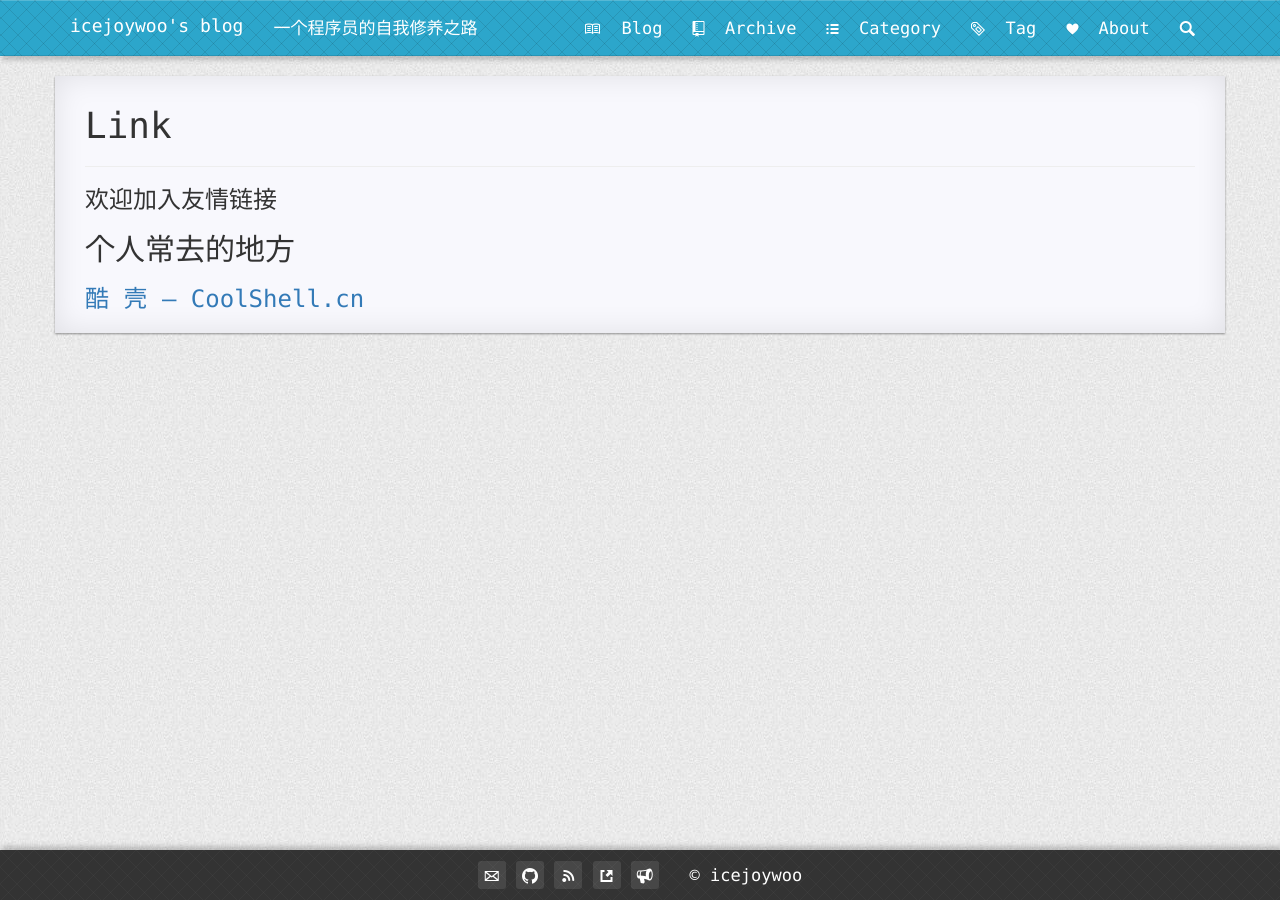
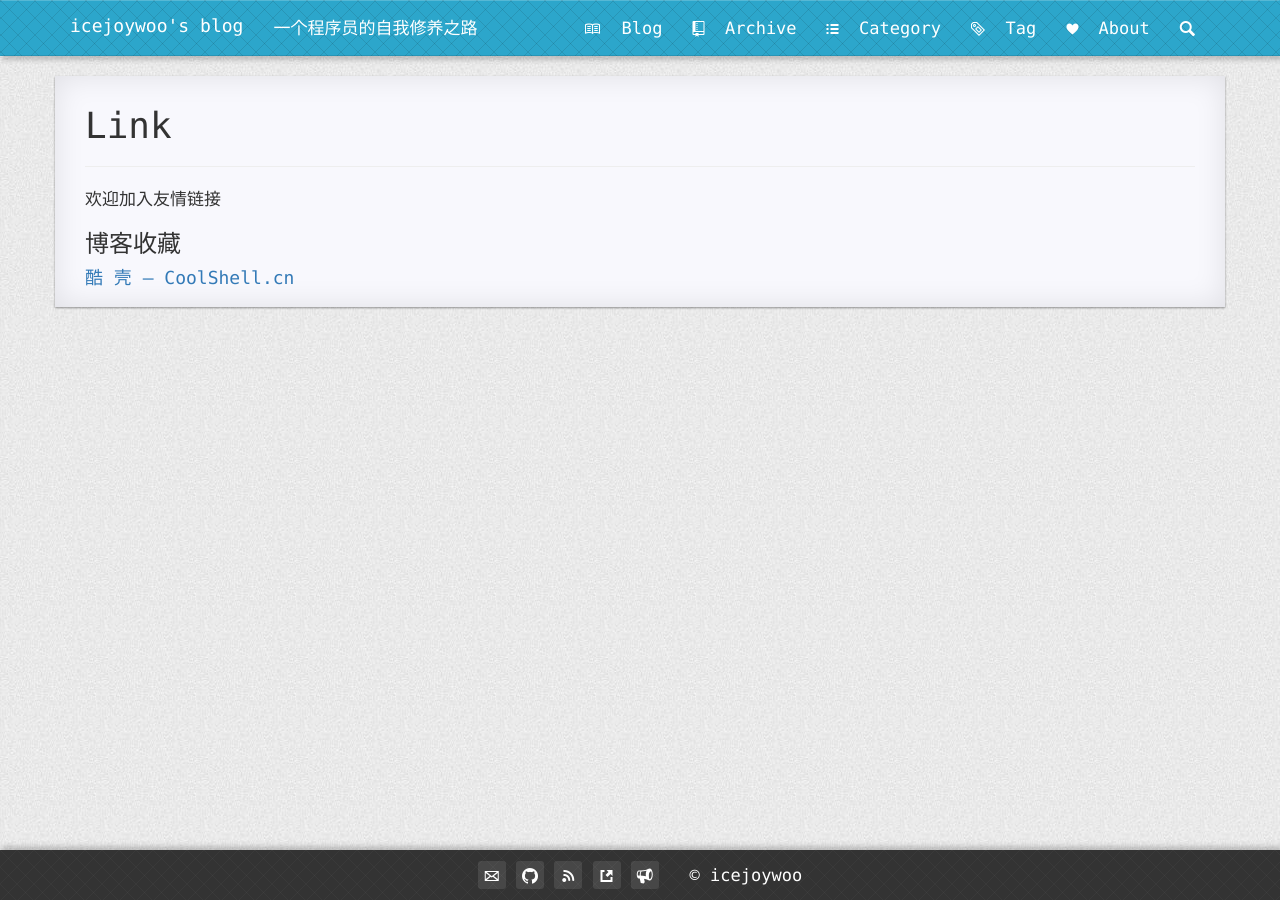
Before and after one commit to icejoywoo/icejoywoo.github.io, a Jekyll site: the page built from pages/5link-external.md, in a window 1280 px wide. Built offline with Jekyll 4.4.1, drawn with Linux system fonts in a browser that asks for light colours; nearby versions of some CDN libraries; Markdown is read by kramdown in place of the engine named in the settings; comment, search, counter and statistics services are not loaded.

Commit message:
fix style

```diff
--- a/pages/5link-external.md
+++ b/pages/5link-external.md
@@ -5,7 +5,7 @@ permalink: /link/
 icon: octicon-link-external
 ---
 
-### 欢迎加入友情链接
+欢迎加入友情链接
 
-## 个人常去的地方
-### [酷 壳 – CoolShell.cn](http://coolshell.cn/)
+### 博客收藏
+#### [酷 壳 – CoolShell.cn](http://coolshell.cn/)
```
Also changed, not shown: _posts/2015-09-12-python-regex.md (+1 -1 lines), pages/4about.md (+8 -1 lines), 1 other file.
